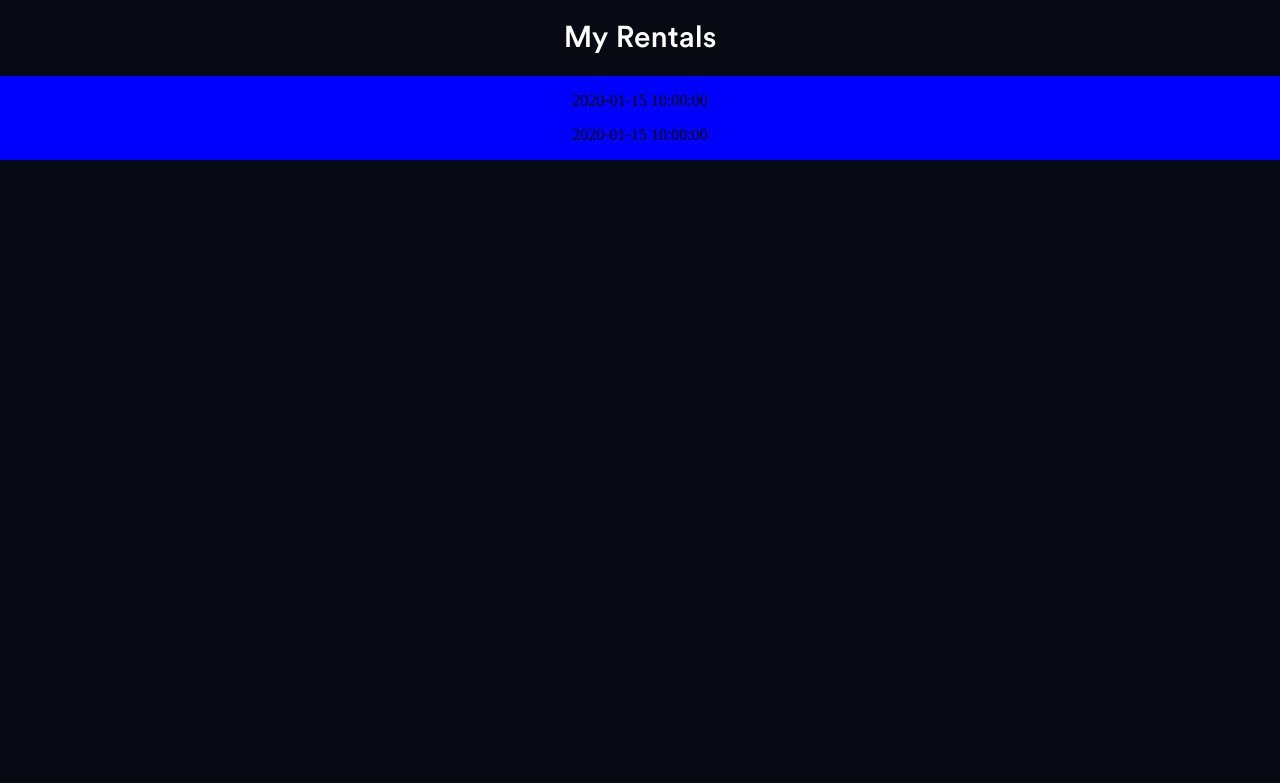
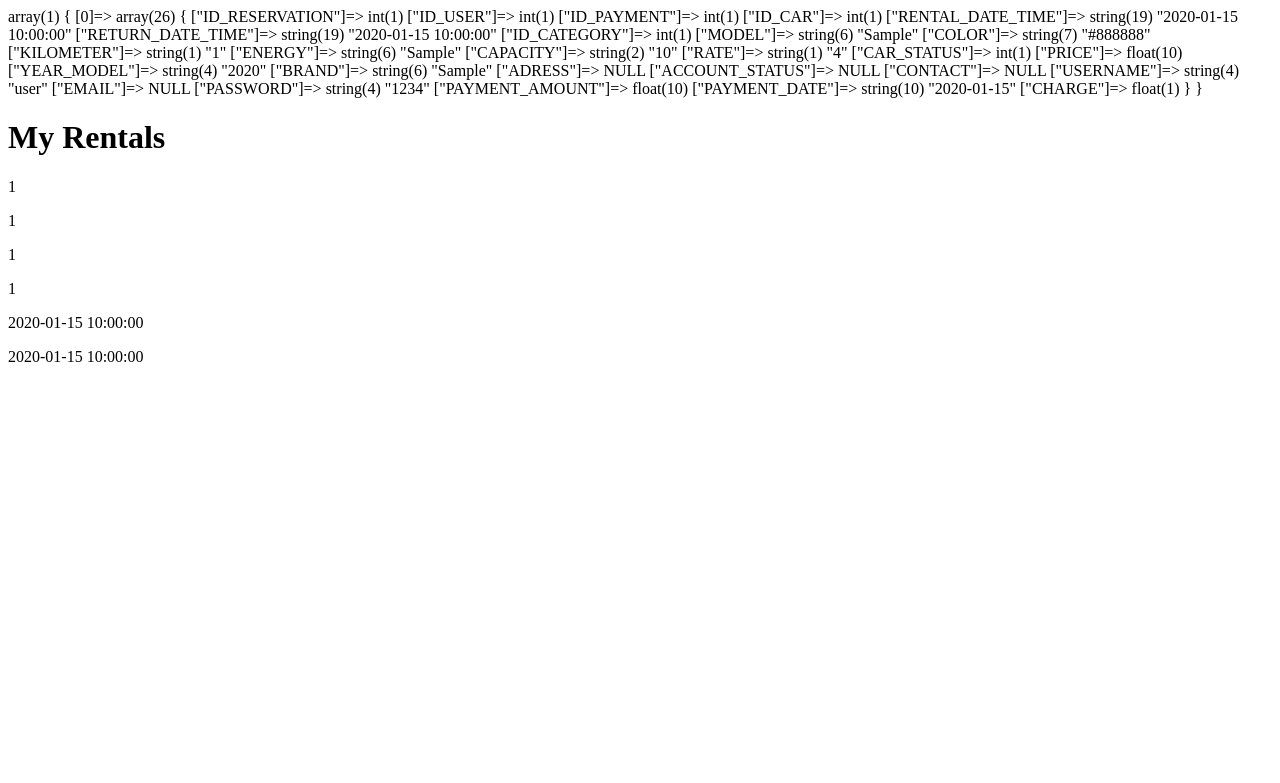
Before and after one commit to drameBoubacar/reservation-car, a PHP site: page /rentals/rentals.php in a window 1280 px wide. Shown: the top 783 px of the page. Run offline with PHP 8.4, Linux system fonts and the light colour scheme; data comes from the database, SQL or seed files in the repository; tables that the repository leaves empty hold one stand-in row (values such as "Sample post").

Commit message:
affichage des reservations

```diff
--- a/rentals/rentals.php
+++ b/rentals/rentals.php
@@ -2,8 +2,14 @@
 
 include_once '../Login/connect.php';
 
-$sql = $db->query('SELECT * FROM reservation;');
-$rentals = $sql->fetchAll(PDO::FETCH_ASSOC);
+
+$sqlRentals = $db->query('SELECT * FROM reservation
+                          LEFT JOIN cars ON reservation.ID_CAR = cars.ID_CAR
+                          LEFT JOIN user ON reservation.ID_USER = user.ID_USER
+                          LEFT JOIN payment ON reservation.ID_PAYMENT = payment.ID_PAYMENT');
+
+$rentals = $sqlRentals->fetchAll(PDO::FETCH_ASSOC);
+var_dump($rentals);
 ?>
 
 <!DOCTYPE html>
@@ -12,7 +18,7 @@ $rentals = $sql->fetchAll(PDO::FETCH_ASSOC);
     <meta charset="UTF-8">
     <meta http-equiv="X-UA-Compatible" content="IE=edge">
     <meta name="viewport" content="width=device-width, initial-scale=1.0">
-    <link rel="stylesheet" href="../app.css/app.css">
+    <!-- <link rel="stylesheet" href="../app.css/app.css"> -->
     <title>Document</title>
 </head>
 <body>
@@ -21,12 +27,14 @@ $rentals = $sql->fetchAll(PDO::FETCH_ASSOC);
     <?php
         foreach($rentals as $rental){
         ?>
-
             <div class="content-rentals">
+                <p><?= $rental['ID_RESERVATION']; ?></p>
+                <p><?= $rental['ID_USER']; ?></p>
+                <p><?= $rental['ID_PAYMENT']; ?></p>
+                <p><?= $rental['ID_CAR']; ?></p>
                 <p><?= $rental['RENTAL_DATE_TIME']; ?></p>
                 <p><?= $rental['RETURN_DATE_TIME']; ?></p>
             </div>
-
         <?php
         }
     ?>
--- a/sass/app.scss
+++ b/sass/app.scss
@@ -456,7 +456,6 @@ ul.fmenu {
         top: 15%;
         display: none;
     }
-
     .line-progress-bar {
         display: flex;
         margin: auto;
@@ -599,5 +598,4 @@ ul.fmenu {
             }
         }
     }
->>>>>>> 8379c34cbeada0c8ed47030345fc841c4c2fa7f1
 }
```
